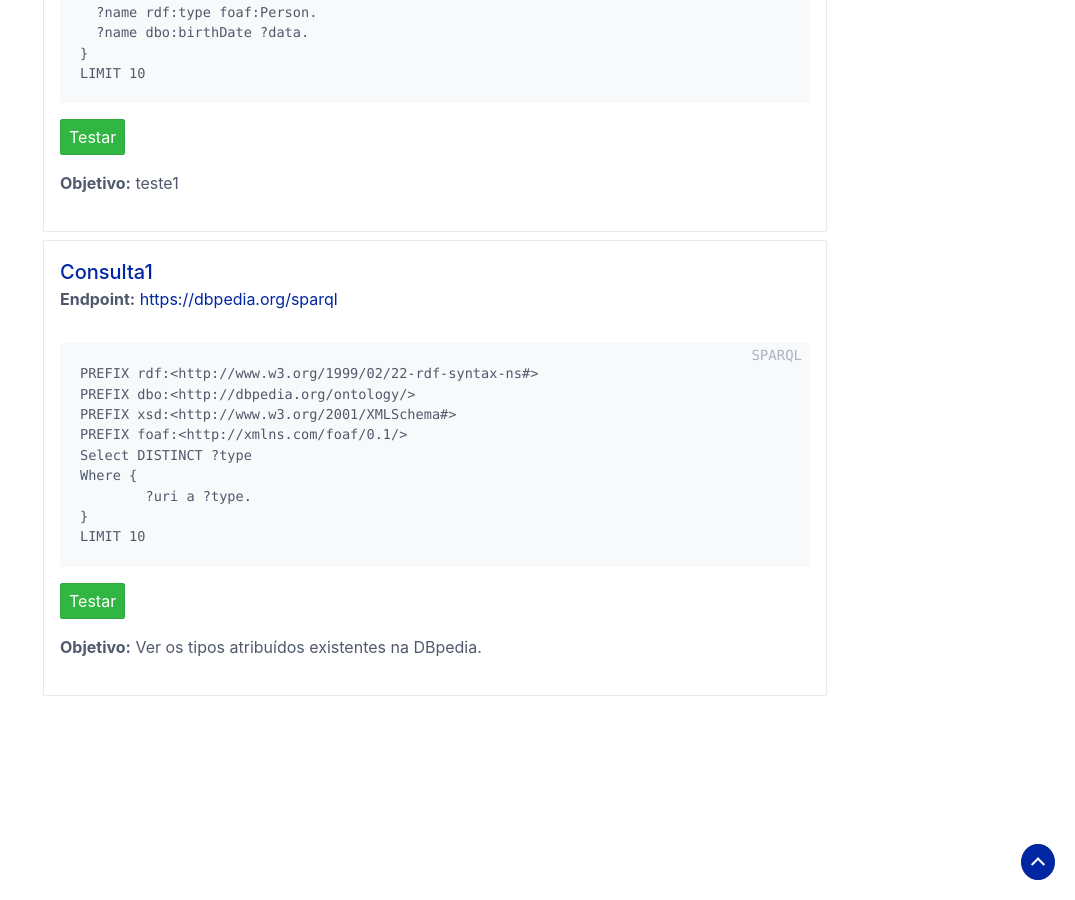
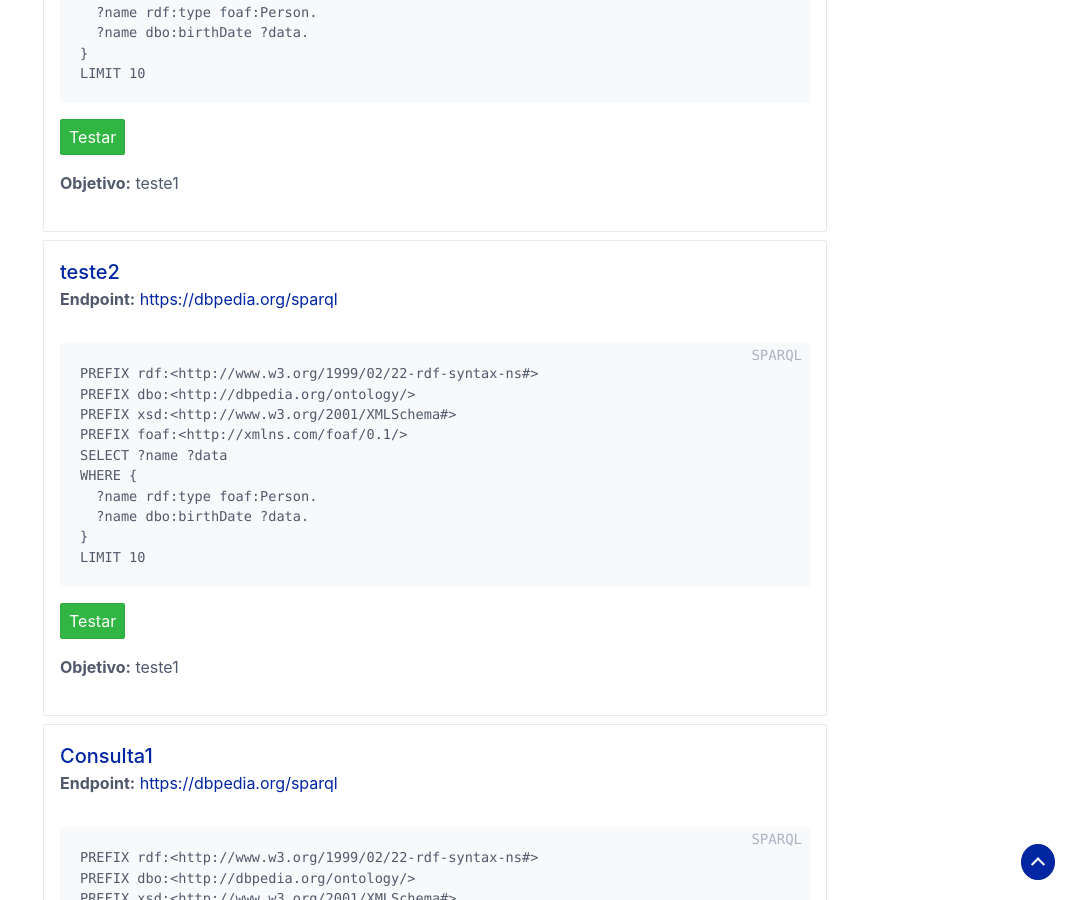
Before and after one commit to LinkedOpenDataUFRJ/Semantic-Data, a Jekyll site: the page built from index.html, in a window 1280 px wide and 900 px high, scrolled down 3674 px. Shown: the whole window, without its empty margins (205-1280 px from the left). Built offline with Jekyll 4.4.1, drawn with Linux system fonts in a browser that asks for light colours.

Commit message:
Consultas

```diff
--- a/_data/dbpedia/sparql.yml
+++ b/_data/dbpedia/sparql.yml
@@ -13,6 +13,22 @@
     LIMIT 10
   goal: teste1
 
+- title: teste2
+  endpoint: https://dbpedia.org/sparql
+  query: |+
+    PREFIX rdf:<http://www.w3.org/1999/02/22-rdf-syntax-ns#>
+    PREFIX dbo:<http://dbpedia.org/ontology/>
+    PREFIX xsd:<http://www.w3.org/2001/XMLSchema#>
+    PREFIX foaf:<http://xmlns.com/foaf/0.1/>
+    SELECT ?name ?data
+    WHERE {
+      ?name rdf:type foaf:Person.
+      ?name dbo:birthDate ?data.
+    }
+    LIMIT 10
+  goal: teste1
+
+
 - title: Consulta1
   endpoint: https://dbpedia.org/sparql
   query: |+
```
